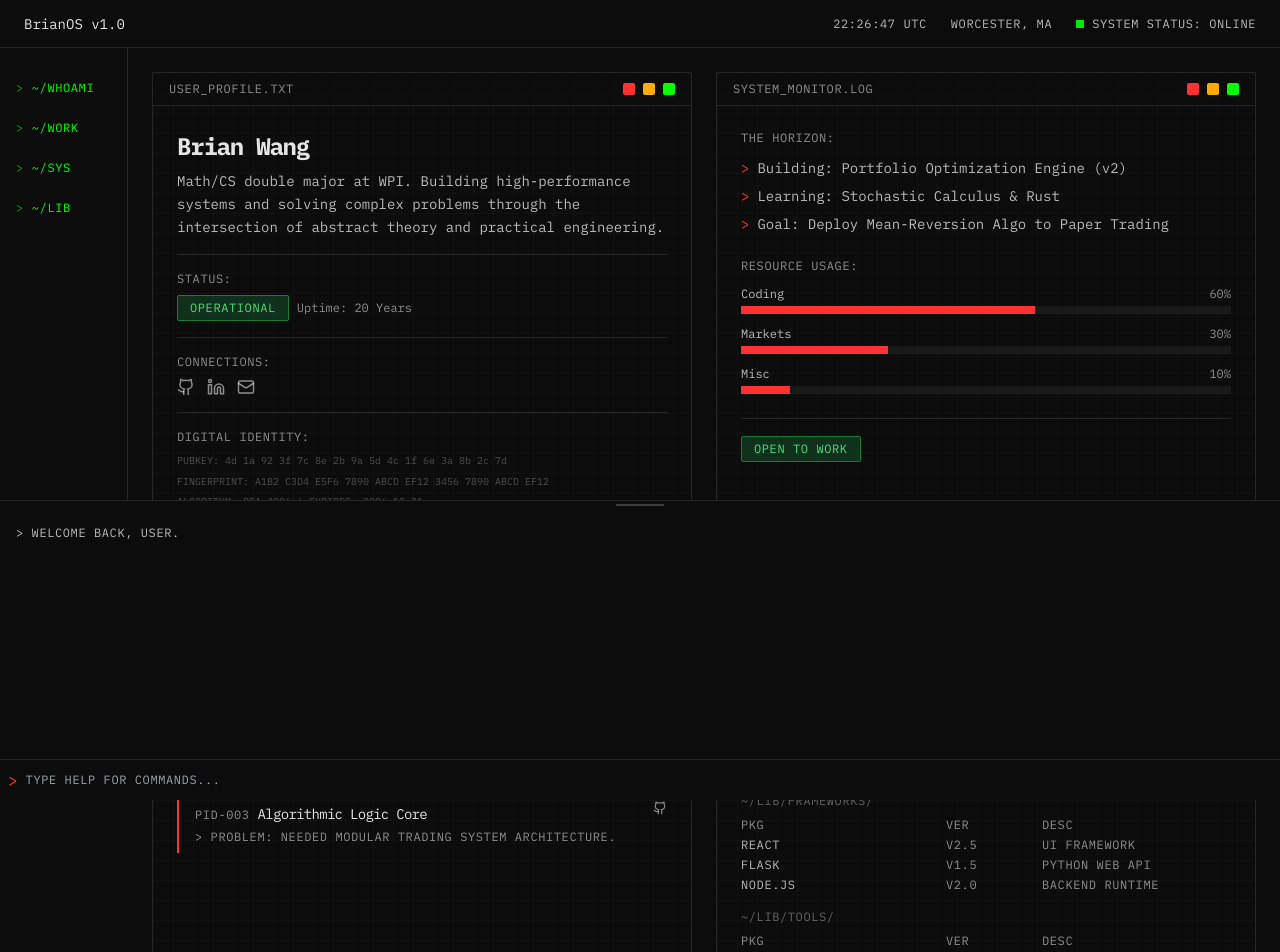
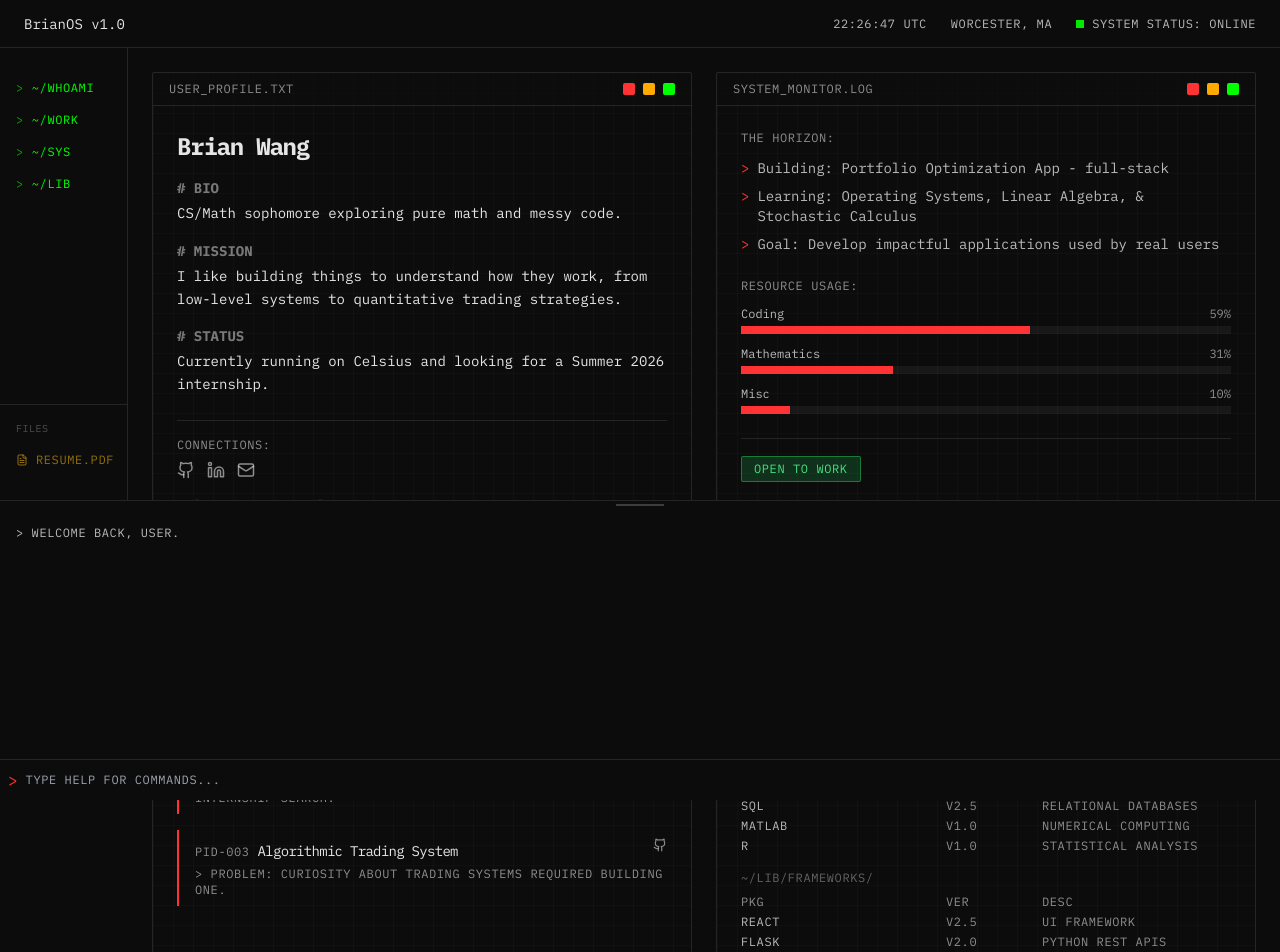
Before and after one commit to bwang257/bwang257.github.io, a React (Vite) app: page / in a window 1280 px wide. Shown: the top 952 px of the page. Built offline with nearby package versions, Linux system fonts and the light colour scheme.

Commit message:
Added resume to site

```diff
--- a/src/App.jsx
+++ b/src/App.jsx
@@ -11,6 +11,7 @@ import {
   ExternalLink,
   Circle,
   Lock,
+  FileText,
 } from "lucide-react";
 
 /* ===============================================================
@@ -21,11 +22,12 @@ const SYSTEM_DATA = {
   location: "Worcester, MA",
   uptime: "20 Years",
   horizon: {
-    building: "Portfolio Optimization Engine (v2)",
-    learning: "Stochastic Calculus & Rust",
-    goal: "Deploy Mean-Reversion Algo to Paper Trading"
+    building: "Portfolio Optimization App - full-stack",
+    learning: "Operating Systems, Linear Algebra, & Stochastic Calculus",
+    goal: "Develop impactful applications used by real users"
+
   },
-  timeDistribution: { coding: 60, markets: 30, misc: 10 }
+  timeDistribution: { coding: 59, mathematics: 31, misc: 10 }
 };
 
 /* ===============================================================
@@ -147,25 +149,38 @@ const Window = ({ id, title, children, status, isMaximized, onClose, onMinimize,
 ================================================================ */
 const UserProfileWindow = () => {
   return (
-    <div className="p-6 space-y-4">
+    <div className="p-6 space-y-6">
       <div>
-        <h2 className="text-2xl font-bold text-[#e5e5e5] mb-2 tracking-tight">Brian Wang</h2>
-        <p className="text-[#e5e5e5]/80 text-sm leading-relaxed">
-          Math/CS double major at WPI. Building high-performance systems and solving complex problems through the intersection of abstract theory and practical engineering.
+        <h2 className="text-2xl font-bold text-[#e5e5e5] mb-4 tracking-tight">Brian Wang</h2>
+
+        {/* README-style Bio Sections */}
+        <div className="font-mono text-sm space-y-4">
+          <div>
+            <span className="text-[#e5e5e5]/50 font-bold"># BIO</span>
+            <p className="mt-1 text-[#e5e5e5] leading-relaxed">
+              CS/Math sophomore exploring pure math and messy code.
             </p>
           </div>
-      <div className="pt-4 border-t border-white/10">
-        <p className="text-xs font-mono text-[#e5e5e5]/60 mb-2 uppercase tracking-wider">STATUS:</p>
-        <div className="flex items-center gap-2">
-          <div className="px-3 py-1 bg-green-500/20 border border-green-500/50 rounded-sm text-xs text-green-400 font-mono uppercase tracking-wider">
-            OPERATIONAL
+
+          <div>
+            <span className="text-[#e5e5e5]/50 font-bold"># MISSION</span>
+            <p className="mt-1 text-[#e5e5e5] leading-relaxed">
+              I like building things to understand how they work, from low-level systems to quantitative trading strategies.
+            </p>
           </div>
-          <span className="text-xs text-[#e5e5e5]/60">Uptime: {SYSTEM_DATA.uptime}</span>
+
+          <div>
+            <span className="text-[#e5e5e5]/50 font-bold"># STATUS</span>
+            <p className="mt-1 text-[#e5e5e5] leading-relaxed">
+              Currently running on Celsius and looking for a Summer 2026 internship.
+            </p>
           </div>
         </div>
+      </div>
+
       <div className="pt-4 border-t border-white/10">
         <p className="text-xs font-mono text-[#e5e5e5]/60 mb-2 uppercase tracking-wider">CONNECTIONS:</p>
-        <div className="flex gap-3">
+        <div className="flex gap-3 mb-3">
           <a href="https://github.com/bwang257" target="_blank" rel="noopener noreferrer" className="text-[#e5e5e5]/60 hover:text-[#ff3333] transition-colors">
             <Github size={18} />
           </a>
@@ -176,20 +191,14 @@ const UserProfileWindow = () => {
             <Mail size={18} />
           </a>
         </div>
-      </div>
-      <div className="pt-4 border-t border-white/10">
-        <p className="text-xs font-mono text-[#e5e5e5]/60 mb-2 uppercase tracking-wider">DIGITAL IDENTITY:</p>
-        <div className="space-y-1">
-          <div className="text-[10px] font-mono text-[#e5e5e5]/30 leading-relaxed">
-            PUBKEY: 4d 1a 92 3f 7c 8e 2b 9a 5d 4c 1f 6e 3a 8b 2c 7d
-          </div>
-          <div className="text-[10px] font-mono text-[#e5e5e5]/30 leading-relaxed">
-            FINGERPRINT: A1B2 C3D4 E5F6 7890 ABCD EF12 3456 7890 ABCD EF12
-          </div>
-          <div className="text-[10px] font-mono text-[#e5e5e5]/30 leading-relaxed">
-            ALGORITHM: RSA 4096 | EXPIRES: 2026-12-31
-          </div>
-        </div>
+        <a
+          href="/resume.pdf"
+          target="_blank"
+          rel="noopener noreferrer"
+          className="text-xs font-mono text-[#e5e5e5]/60 hover:text-[#00ff00] transition-colors inline-block"
+        >
+          &gt; [DOWNLOAD_RESUME]
+        </a>
       </div>
     </div>
 );
@@ -239,13 +248,13 @@ const SystemMonitorWindow = () => {
     </div>
             <div>
               <div className="flex justify-between text-xs mb-1">
-                <span className="text-[#e5e5e5]/80">Markets</span>
-                <span className="text-[#e5e5e5]/60">{SYSTEM_DATA.timeDistribution.markets}%</span>
+                <span className="text-[#e5e5e5]/80">Mathematics</span>
+                <span className="text-[#e5e5e5]/60">{SYSTEM_DATA.timeDistribution.mathematics}%</span>
     </div>
               <div className="h-2 bg-white/5 overflow-hidden">
                 <motion.div
                   initial={{ width: 0 }}
-                  animate={{ width: `${SYSTEM_DATA.timeDistribution.markets}%` }}
+                  animate={{ width: `${SYSTEM_DATA.timeDistribution.mathematics}%` }}
                   transition={{ duration: 1, delay: 0.4 }}
                   className="h-full bg-[#ff3333]"
                 />
@@ -288,22 +297,22 @@ const RunningServicesWindow = () => {
     {
       pid: "PID-001",
       name: "Portfolio Optimization Engine",
-      problem: "Manual rebalancing was tedious.",
+      problem: "People shouldn’t need a quant degree to optimize their portfolios.",
       link: "https://portfolio-optimization-app.vercel.app/",
-      github: "https://github.com/bwang257/portfolio-optimization-app",
+      github: "https://github.com/bwang257/PortfolioOptimizationApp",
       access: "public"
     },
     {
       pid: "PID-002",
       name: "Gamified Productivity Platform",
-      problem: "Internship tracking lacked structure.",
+      problem: "Students needed motivation + structure in their internship search.",
       github: null,
       access: "private"
     },
     {
       pid: "PID-003",
-      name: "Algorithmic Logic Core",
-      problem: "Needed modular trading system architecture.",
+      name: "Algorithmic Trading System",
+      problem: "Curiosity about trading systems required building one.",
       github: "https://github.com/bwang257/IQP-2524-Stock-Market-Simulation",
       access: "public"
     }
@@ -367,28 +376,37 @@ const RunningServicesWindow = () => {
 const InstalledPackagesWindow = () => {
   const skillCategories = {
     "~/lib/languages/": [
-      { name: "Python", ver: "v3.0", desc: "Data Analysis & Backend" },
+      { name: "Python", ver: "v3.5", desc: "ML, Data Analysis, Backend" },
+      { name: "Java", ver: "v2.0", desc: "Object-Oriented Development" },
+      { name: "C/C++", ver: "v2.0", desc: "Systems Programming" },
       { name: "JavaScript", ver: "v2.5", desc: "Frontend Development" },
-      { name: "TypeScript", ver: "v2.0", desc: "Type-Safe Frontend" },
-      { name: "C++", ver: "v1.5", desc: "Systems Programming" },
-      { name: "SQL", ver: "v2.0", desc: "Database Queries" },
-      { name: "Rust", ver: "v0.5", desc: "Learning" },
+      { name: "TypeScript", ver: "v1.5", desc: "Type-Safe Frontend" },
+      { name: "SQL", ver: "v2.5", desc: "Relational Databases" },
+      { name: "MATLAB", ver: "v1.0", desc: "Numerical Computing" },
+      { name: "R", ver: "v1.0", desc: "Statistical Analysis" }
     ],
+
     "~/lib/frameworks/": [
       { name: "React", ver: "v2.5", desc: "UI Framework" },
-      { name: "Flask", ver: "v1.5", desc: "Python Web API" },
+      { name: "Flask", ver: "v2.0", desc: "Python REST APIs" },
       { name: "Node.js", ver: "v2.0", desc: "Backend Runtime" },
+      { name: "scikit-learn", ver: "v2.0", desc: "Machine Learning" },
+      { name: "PyTorch", ver: "v1.5", desc: "Deep Learning" }
     ],
+
     "~/lib/tools/": [
-      { name: "AWS", ver: "v1.5", desc: "Cloud Infrastructure" },
+      { name: "AWS", ver: "v1.5", desc: "Cloud Deployment" },
+      { name: "Docker", ver: "v2.0", desc: "Containerization" },
+      { name: "Git", ver: "v3.0", desc: "Version Control" },
+      { name: "GitHub / GitLab", ver: "v2.5", desc: "DevOps & Collaboration" },
       { name: "PostgreSQL", ver: "v2.0", desc: "Relational DB" },
-      { name: "MongoDB", ver: "v1.0", desc: "NoSQL Database" },
-      { name: "Docker", ver: "v1.5", desc: "Containerization" },
-      { name: "Git", ver: "v3.0", desc: "Version Control" },
-      { name: "Linux", ver: "v2.5", desc: "System Admin" },
-      { name: "QuantConnect", ver: "v1.5", desc: "Algorithmic Trading" },
+      { name: "MySQL", ver: "v1.5", desc: "Relational DB" },
+      { name: "Jupyter", ver: "v2.0", desc: "Data Science Environment" },
+      { name: "Figma", ver: "v1.0", desc: "UI/UX Design" },
+      { name: "NumPy", ver: "v2.0", desc: "Numerical Computing" },
       { name: "Pandas", ver: "v2.0", desc: "Data Manipulation" },
-      { name: "NumPy", ver: "v2.0", desc: "Numerical Computing" },
+      { name: "Matplotlib", ver: "v1.5", desc: "Data Visualization" },
+      { name: "Power BI", ver: "v1.0", desc: "Data Analytics" }
     ]
   };
 
@@ -438,7 +456,7 @@ const Console = () => {
       setIsInitialized(true);
       setHistory(["> Welcome Back, User."]);
     } else {
-      setHistory(["> Initializing System..."]);
+      setHistory(["> System Initialized."]);
       localStorage.setItem('brianos_visited', 'true');
     }
 
@@ -494,7 +512,7 @@ const Console = () => {
 
     switch (trimmedCmd) {
       case "help":
-        output = `Available commands:\n  help - Show this help message\n  whoami - Display user philosophy\n  stack - List favorite tech stack\n  horizon - Show current goals\n  clear - Clear console history\n  neofetch - Display system information\n  contact - Show contact information\n  secret-lab - [REDACTED]`;
+        output = `Available commands:\n  help - Show this help message\n  whoami - Display user philosophy\n  stack - List favorite tech stack\n  horizon - Show current goals\n  resume - Download resume (aliases: cv, pdf)\n  clear - Clear console history\n  neofetch - Display system information\n  contact - Show contact information\n  secret-lab - [REDACTED]`;
         break;
       case "whoami":
         output = "> I engineer solutions at the intersection of mathematics and computation.";
@@ -505,6 +523,16 @@ const Console = () => {
       case "horizon":
         output = `> Building: ${SYSTEM_DATA.horizon.building}\n> Learning: ${SYSTEM_DATA.horizon.learning}\n> Goal: ${SYSTEM_DATA.horizon.goal}`;
         break;
+      case "resume":
+      case "cv":
+      case "pdf":
+        output = "> Initiating download sequence for resume.pdf...\n> Success.";
+        setHistory(prev => [...prev, `> ${cmd}`, output]);
+        // Trigger download after a short delay to show the message
+        setTimeout(() => {
+          window.open('/resume.pdf', '_blank');
+        }, 300);
+        return;
       case "clear":
         setHistory([]);
         return;
@@ -597,9 +625,16 @@ const Dock = ({ windows, toggleWindow }) => {
   ];
 
   const [hoveredPath, setHoveredPath] = useState(null);
+  const [hoveredFile, setHoveredFile] = useState(null);
+
+  const handleResumeClick = () => {
+    window.open('/resume.pdf', '_blank');
+  };
 
   return (
     <div className="fixed left-0 top-12 w-32 bg-[#0c0c0c] border-r border-white/10 z-40 flex flex-col py-6 gap-2" style={{ bottom: '300px' }}>
+      {/* Directories Section */}
+      <div className="flex-1">
         {domains.map((domain) => {
           const window = windows.find(w => w.id === domain.windowId);
           const status = window?.status || 'closed';
@@ -653,6 +688,23 @@ const Dock = ({ windows, toggleWindow }) => {
             </motion.button>
           );
         })}
+      </div>
+
+      {/* Files Section */}
+      <div className="pt-4 border-t border-white/10 mt-auto">
+        <p className="text-[10px] font-mono text-[#e5e5e5]/30 mb-2 px-4 uppercase tracking-wider">FILES</p>
+        <motion.button
+          onClick={handleResumeClick}
+          onMouseEnter={() => setHoveredFile('resume')}
+          onMouseLeave={() => setHoveredFile(null)}
+          className={`text-left px-4 py-2 font-mono text-xs transition-all relative flex items-center gap-2 ${
+            hoveredFile === 'resume' ? 'text-yellow-500' : 'text-yellow-500/60'
+          }`}
+        >
+          <FileText size={12} />
+          <span className="uppercase tracking-wider">resume.pdf</span>
+        </motion.button>
+      </div>
     </div>
   );
 };
--- a/vite.config.js
+++ b/vite.config.js
@@ -4,9 +4,8 @@ import react from '@vitejs/plugin-react'
 // https://vite.dev/config/
 export default defineConfig({
   plugins: [react()],
-  // For GitHub Pages: use '/brian-portfolio/' if deploying to project page
-  // Use '/' if deploying to main user/organization page
-  base: process.env.VITE_BASE_PATH || '/',
+  // For GitHub Pages user page (bwang257.github.io)
+  base: '/',
   build: {
     outDir: 'dist',
     assetsDir: 'assets',
```
Also changed, not shown: 2 other files (tests, documents, lock files or other folders). Lines whose indentation alone changed are shown as unchanged.
